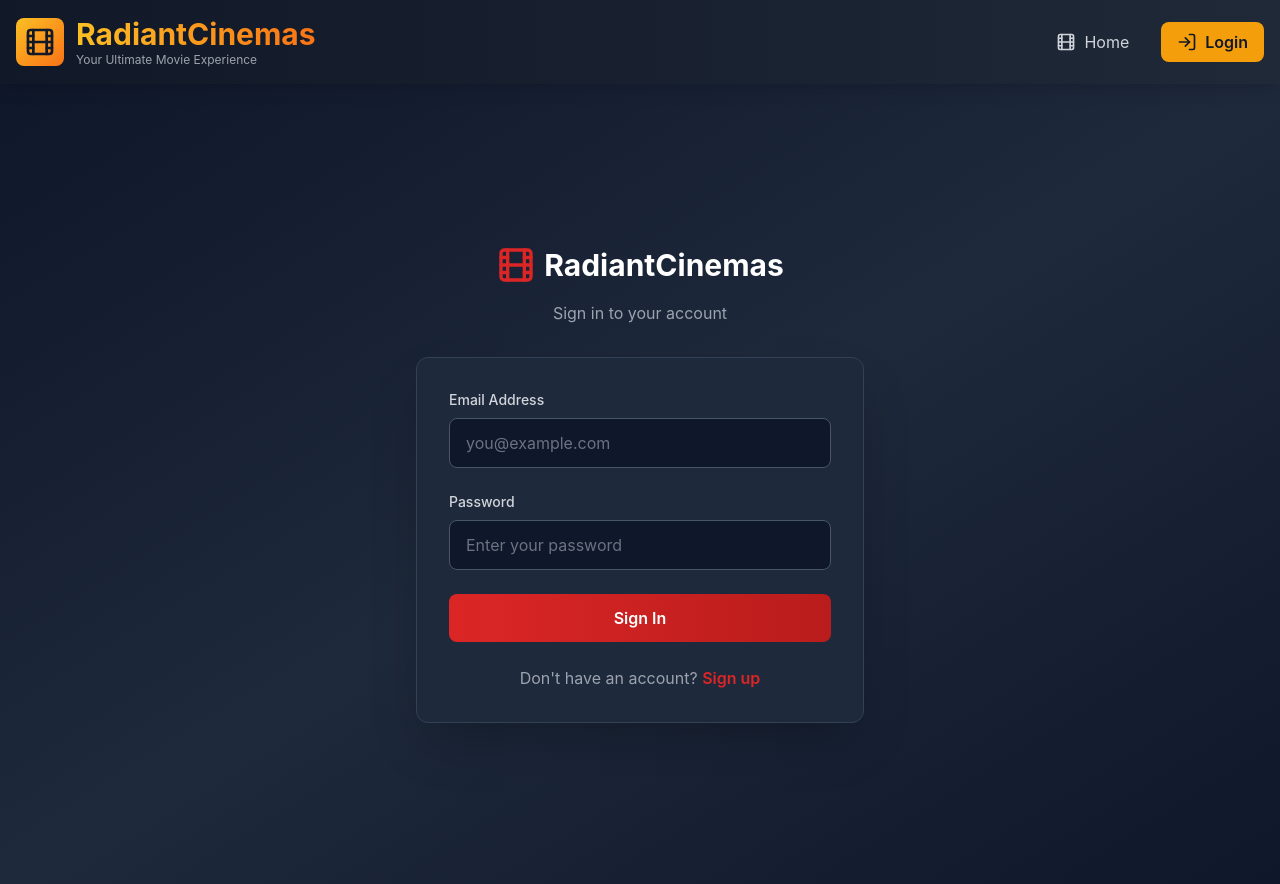
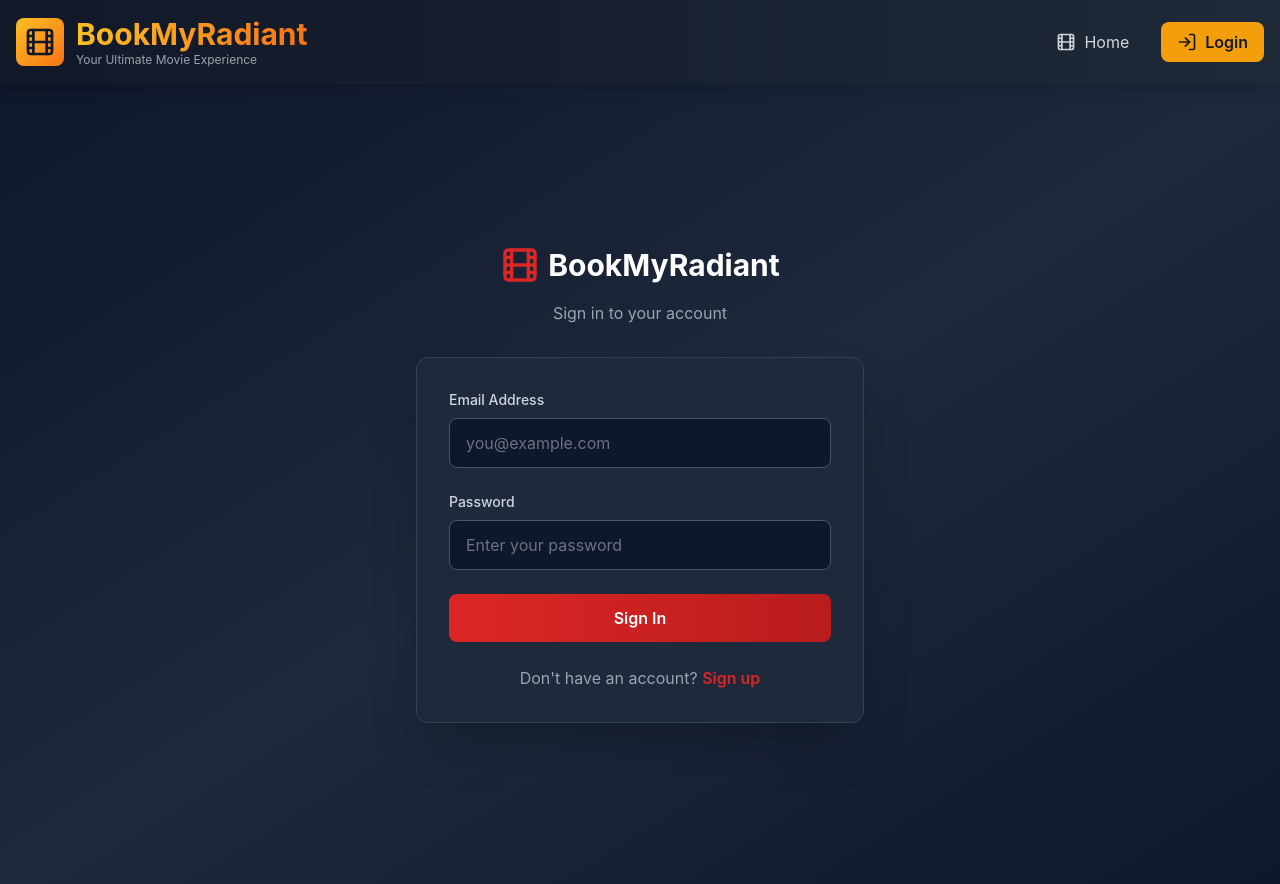
Before and after one commit to alok-09/MovieGo, a React (Vite) app: page /login in a window 1280 px wide. Built offline with nearby package versions, Linux system fonts and the light colour scheme; no server answers.

Commit message:
header change

```diff
--- a/src/components/Header.tsx
+++ b/src/components/Header.tsx
@@ -26,7 +26,7 @@
             </div>
             <div>
               <h1 className="text-2xl md:text-3xl font-bold bg-gradient-to-r from-amber-400 to-orange-500 bg-clip-text text-transparent">
-                RadiantCinemas
+                BookMyRadiant
               </h1>
               <p className="text-xs text-gray-400 hidden md:block">
                 Your Ultimate Movie Experience
--- a/src/pages/LoginPage.tsx
+++ b/src/pages/LoginPage.tsx
@@ -32,7 +32,7 @@
         <div className="text-center mb-8">
           <div className="flex items-center justify-center gap-2 mb-4">
             <Film className="w-10 h-10 text-red-600" />
-            <h1 className="text-3xl font-bold text-white">RadiantCinemas</h1>
+            <h1 className="text-3xl font-bold text-white">BookMyRadiant</h1>
           </div>
           <p className="text-gray-400">Sign in to your account</p>
         </div>
```
